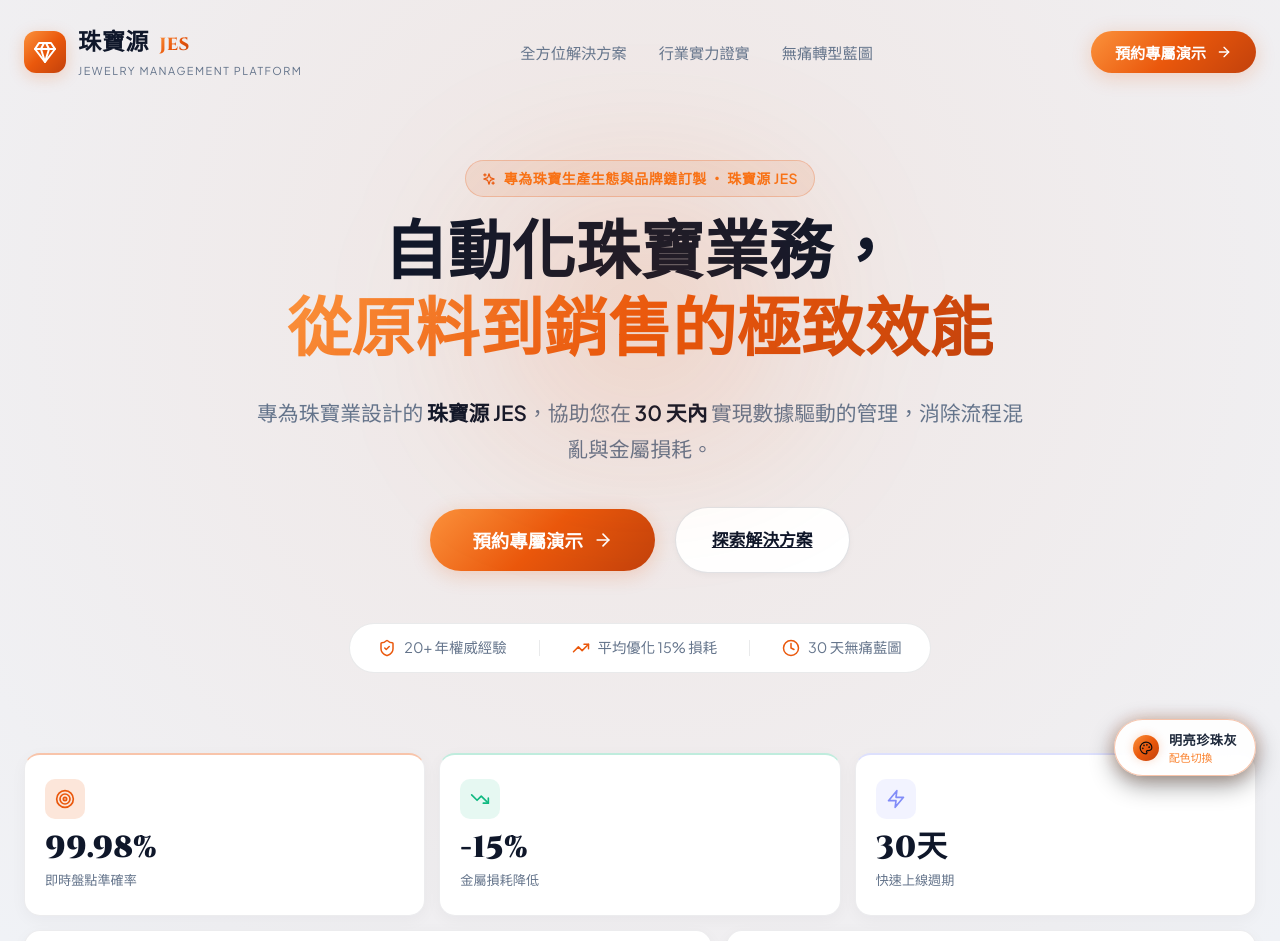
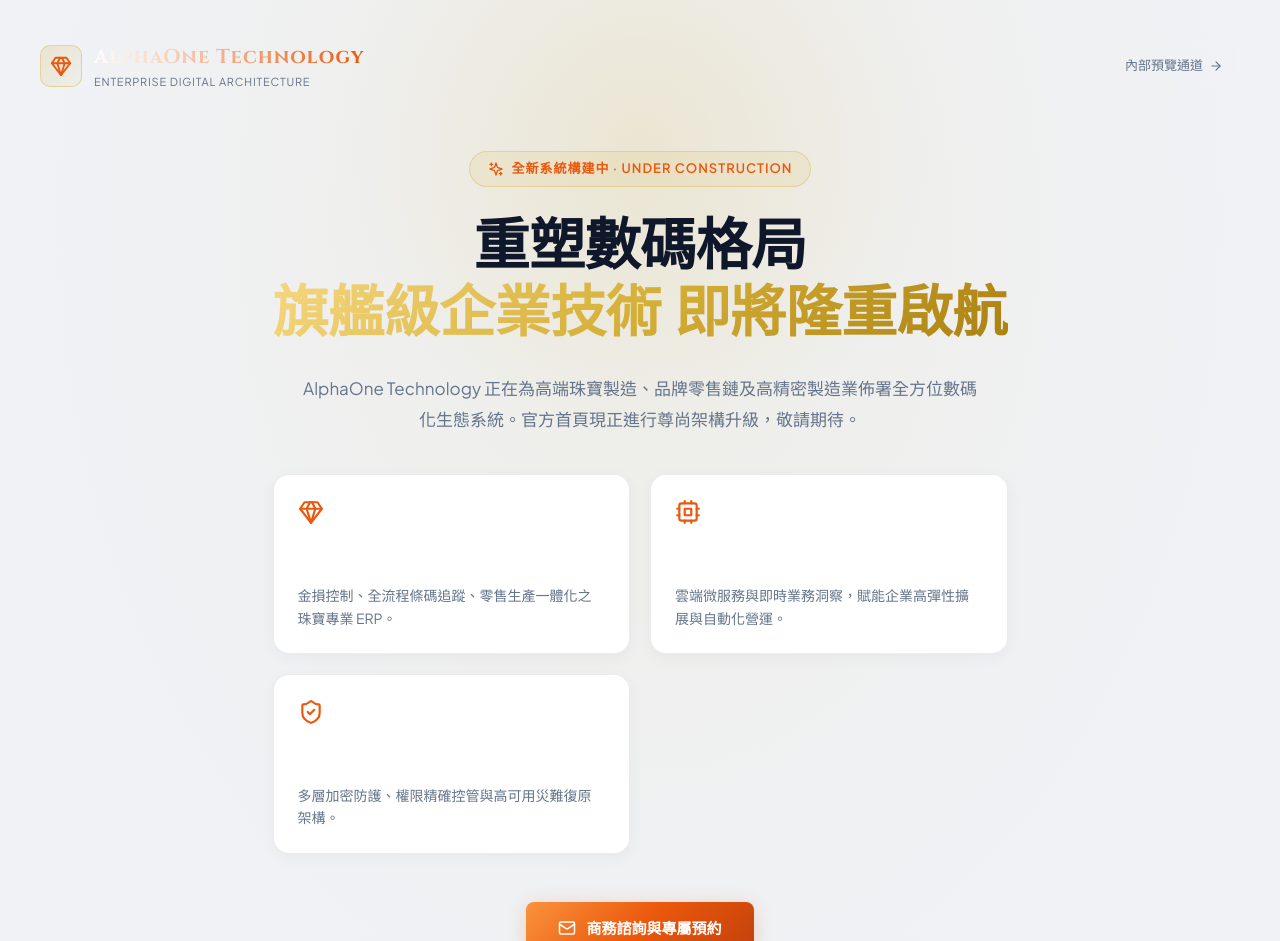
Before and after one commit to leighapollo277-coder/jewel-erp-website, a React (Vite) app: page / in a window 1280 px wide. Shown: the top 941 px of the page. Built offline with nearby package versions, Linux system fonts and the light colour scheme.

Commit message:
feat: add AlphaOne Technology Under Construction landing with /preview internal route

```diff
--- a/src/App.jsx
+++ b/src/App.jsx
@@ -1,4 +1,4 @@
-import React, { useState } from 'react';
+import React, { useState, useEffect } from 'react';
 import Navbar from './components/Navbar';
 import HeroSection from './components/HeroSection';
 import DualColumnToggle from './components/DualColumnToggle';
@@ -7,9 +7,25 @@
 import DemoModal from './components/DemoModal';
 import Footer from './components/Footer';
 import ThemeChooser from './components/ThemeChooser';
+import UnderConstruction from './components/UnderConstruction';
 
 export default function App() {
   const [isDemoModalOpen, setIsDemoModalOpen] = useState(false);
+  const [currentPath, setCurrentPath] = useState(window.location.pathname);
+
+  useEffect(() => {
+    const handlePopState = () => setCurrentPath(window.location.pathname);
+    window.addEventListener('popstate', handlePopState);
+    return () => window.removeEventListener('popstate', handlePopState);
+  }, []);
+
+  const isPreview = currentPath.startsWith('/preview') ||
+                    currentPath.startsWith('/jes') ||
+                    window.location.search.includes('preview');
+
+  if (!isPreview) {
+    return <UnderConstruction />;
+  }
 
   const handleOpenDemoModal = () => setIsDemoModalOpen(true);
   const handleCloseDemoModal = () => setIsDemoModalOpen(false);
--- /dev/null
+++ b/src/components/UnderConstruction.jsx
@@ -0,0 +1,249 @@
+import React from 'react';
+import { Sparkles, ShieldCheck, Cpu, Gem, Mail, ArrowRight } from 'lucide-react';
+
+export default function UnderConstruction() {
+  return (
+    <div style={{
+      minHeight: '100vh',
+      background: 'radial-gradient(ellipse at 50% 20%, rgba(212, 175, 55, 0.08) 0%, var(--bg-dark) 70%)',
+      display: 'flex',
+      flexDirection: 'column',
+      justifyContent: 'space-between',
+      color: 'var(--text-light)',
+      fontFamily: 'var(--font-sans)',
+      padding: '40px 24px',
+      boxSizing: 'border-box',
+      position: 'relative',
+      overflow: 'hidden'
+    }}>
+      {/* Background Ambient Glow */}
+      <div style={{
+        position: 'absolute',
+        top: '-150px',
+        left: '50%',
+        transform: 'translateX(-50%)',
+        width: '600px',
+        height: '600px',
+        borderRadius: '50%',
+        background: 'radial-gradient(circle, rgba(212, 175, 55, 0.12) 0%, transparent 70%)',
+        pointerEvents: 'none',
+        zIndex: 0
+      }} />
+
+      {/* Top Header / Brand Logo */}
+      <header style={{
+        maxWidth: '1200px',
+        margin: '0 auto',
+        width: '100%',
+        display: 'flex',
+        justifyContent: 'space-between',
+        alignItems: 'center',
+        zIndex: 1
+      }}>
+        <div style={{ display: 'flex', alignItems: 'center', gap: '12px' }}>
+          <div style={{
+            width: '42px',
+            height: '42px',
+            borderRadius: '10px',
+            background: 'linear-gradient(135deg, rgba(212, 175, 55, 0.2), rgba(212, 175, 55, 0.05))',
+            border: '1px solid rgba(212, 175, 55, 0.4)',
+            display: 'flex',
+            alignItems: 'center',
+            justifyContent: 'center',
+            color: 'var(--gold-primary)'
+          }}>
+            <Gem size={22} />
+          </div>
+          <div>
+            <div style={{
+              fontFamily: 'var(--font-serif)',
+              fontSize: '20px',
+              fontWeight: 700,
+              letterSpacing: '1px',
+              background: 'linear-gradient(90deg, #FFFFFF, var(--gold-primary))',
+              WebkitBackgroundClip: 'text',
+              WebkitTextFillColor: 'transparent'
+            }}>
+              AlphaOne Technology
+            </div>
+            <div style={{
+              fontSize: '11px',
+              color: 'var(--text-muted)',
+              letterSpacing: '0.8px',
+              textTransform: 'uppercase'
+            }}>
+              Enterprise Digital Architecture
+            </div>
+          </div>
+        </div>
+
+        {/* Discrete Internal Preview Link */}
+        <a
+          href="/preview"
+          style={{
+            color: 'var(--text-muted)',
+            textDecoration: 'none',
+            fontSize: '13px',
+            padding: '8px 16px',
+            borderRadius: '8px',
+            border: '1px solid rgba(255, 255, 255, 0.08)',
+            background: 'rgba(255, 255, 255, 0.03)',
+            display: 'inline-flex',
+            alignItems: 'center',
+            gap: '6px',
+            transition: 'all 0.2s ease'
+          }}
+          onMouseEnter={(e) => {
+            e.currentTarget.style.borderColor = 'rgba(212, 175, 55, 0.4)';
+            e.currentTarget.style.color = 'var(--gold-primary)';
+          }}
+          onMouseLeave={(e) => {
+            e.currentTarget.style.borderColor = 'rgba(255, 255, 255, 0.08)';
+            e.currentTarget.style.color = 'var(--text-muted)';
+          }}
+        >
+          <span>內部預覽通道</span>
+          <ArrowRight size={14} />
+        </a>
+      </header>
+
+      {/* Hero Maintenance Core */}
+      <main style={{
+        maxWidth: '860px',
+        margin: '60px auto',
+        textAlign: 'center',
+        zIndex: 1
+      }}>
+        {/* Status Badge */}
+        <div style={{
+          display: 'inline-flex',
+          alignItems: 'center',
+          gap: '8px',
+          padding: '6px 18px',
+          borderRadius: '999px',
+          background: 'rgba(212, 175, 55, 0.1)',
+          border: '1px solid rgba(212, 175, 55, 0.35)',
+          color: 'var(--gold-primary)',
+          fontSize: '13px',
+          fontWeight: 600,
+          letterSpacing: '1px',
+          marginBottom: '28px'
+        }}>
+          <Sparkles size={16} />
+          <span>全新系統構建中 · UNDER CONSTRUCTION</span>
+        </div>
+
+        {/* Main Title */}
+        <h1 style={{
+          fontFamily: 'var(--font-serif)',
+          fontSize: 'clamp(32px, 5vw, 56px)',
+          fontWeight: 700,
+          lineHeight: 1.2,
+          margin: '0 0 24px 0',
+          letterSpacing: '-0.5px'
+        }}>
+          重塑數碼格局 <br />
+          <span style={{
+            background: 'linear-gradient(135deg, #F5D77F 0%, #D4AF37 50%, #AA8010 100%)',
+            WebkitBackgroundClip: 'text',
+            WebkitTextFillColor: 'transparent'
+          }}>
+            旗艦級企業技術 即將隆重啟航
+          </span>
+        </h1>
+
+        {/* Descriptive Body */}
+        <p style={{
+          fontSize: '17px',
+          lineHeight: 1.8,
+          color: 'var(--text-muted)',
+          maxWidth: '680px',
+          margin: '0 auto 40px auto'
+        }}>
+          AlphaOne Technology 正在為高端珠寶製造、品牌零售鏈及高精密製造業佈署全方位數碼化生態系統。官方首頁現正進行尊尚架構升級，敬請期待。
+        </p>
+
+        {/* Three Value Pillars */}
+        <div style={{
+          display: 'grid',
+          gridTemplateColumns: 'repeat(auto-fit, minmax(240px, 1fr))',
+          gap: '20px',
+          margin: '0 0 48px 0',
+          textAlign: 'left'
+        }}>
+          <div className="glass-card" style={{ padding: '24px' }}>
+            <div style={{ color: 'var(--gold-primary)', marginBottom: '14px' }}>
+              <Gem size={26} />
+            </div>
+            <h3 style={{ fontFamily: 'var(--font-serif)', fontSize: '18px', margin: '0 0 8px 0', color: '#FFF' }}>
+              珠寶源 JES 生態
+            </h3>
+            <p style={{ fontSize: '14px', color: 'var(--text-muted)', margin: 0, lineHeight: 1.6 }}>
+              金損控制、全流程條碼追蹤、零售生產一體化之珠寶專業 ERP。
+            </p>
+          </div>
+
+          <div className="glass-card" style={{ padding: '24px' }}>
+            <div style={{ color: 'var(--gold-primary)', marginBottom: '14px' }}>
+              <Cpu size={26} />
+            </div>
+            <h3 style={{ fontFamily: 'var(--font-serif)', fontSize: '18px', margin: '0 0 8px 0', color: '#FFF' }}>
+              先進架構與集成
+            </h3>
+            <p style={{ fontSize: '14px', color: 'var(--text-muted)', margin: 0, lineHeight: 1.6 }}>
+              雲端微服務與即時業務洞察，賦能企業高彈性擴展與自動化營運。
+            </p>
+          </div>
+
+          <div className="glass-card" style={{ padding: '24px' }}>
+            <div style={{ color: 'var(--gold-primary)', marginBottom: '14px' }}>
+              <ShieldCheck size={26} />
+            </div>
+            <h3 style={{ fontFamily: 'var(--font-serif)', fontSize: '18px', margin: '0 0 8px 0', color: '#FFF' }}>
+              企業級金融安全
+            </h3>
+            <p style={{ fontSize: '14px', color: 'var(--text-muted)', margin: 0, lineHeight: 1.6 }}>
+              多層加密防護、權限精確控管與高可用災難復原架構。
+            </p>
+          </div>
+        </div>
+
+        {/* Action Button */}
+        <div>
+          <a
+            href="mailto:info@alphaone.technology"
+            className="btn-primary"
+            style={{
+              textDecoration: 'none',
+              display: 'inline-flex',
+              alignItems: 'center',
+              gap: '10px',
+              padding: '14px 32px',
+              fontSize: '15px',
+              fontWeight: 600,
+              borderRadius: '8px'
+            }}
+          >
+            <Mail size={18} />
+            <span>商務諮詢與專屬預約</span>
+          </a>
+        </div>
+      </main>
+
+      {/* Footer */}
+      <footer style={{
+        maxWidth: '1200px',
+        margin: '0 auto',
+        width: '100%',
+        textAlign: 'center',
+        borderTop: '1px solid rgba(255, 255, 255, 0.06)',
+        paddingTop: '24px',
+        color: 'var(--text-muted)',
+        fontSize: '13px',
+        zIndex: 1
+      }}>
+        © 2026 AlphaOne Technology. 專屬數碼生態系統 · 版權所有
+      </footer>
+    </div>
+  );
+}
```
